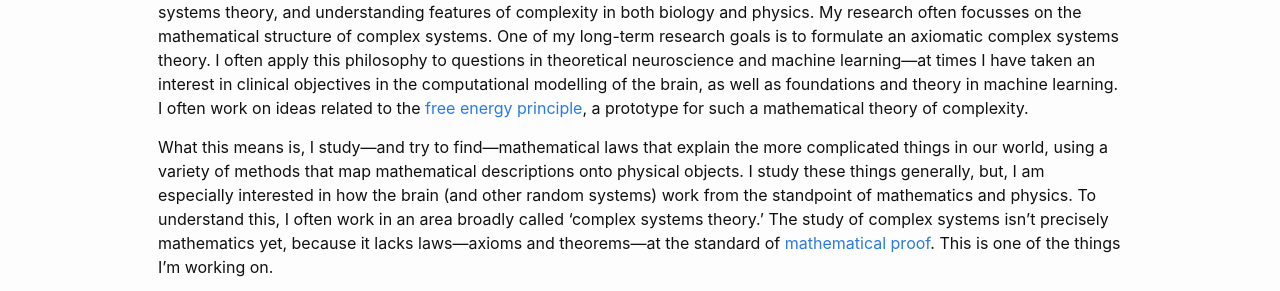
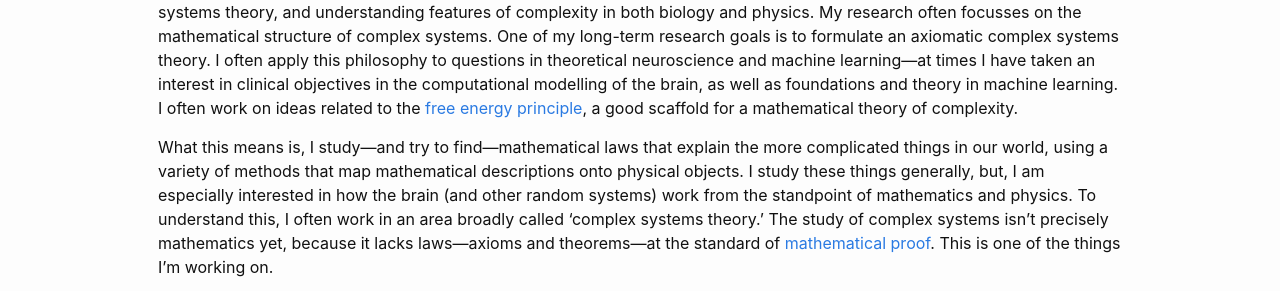
Before and after one commit to DARSakthi/DARSakthi.github.io, a Jekyll site: the page built from index.markdown, in a window 1280 px wide. Shown: the part 338-629 px from the top of the page. Built offline with Jekyll 4.4.1, drawn with Linux system fonts in a browser that asks for light colours.

Commit message:
Update index.markdown

```diff
--- a/index.markdown
+++ b/index.markdown
@@ -8,7 +8,7 @@ author_profile: true
 
 I am a researcher primarily affiliated with the Department of Mathematics at Stony Brook University, the [VERSES Research Lab](https://darsakthi.github.io/verses-lab/), and the Spatial Web Foundation more broadly. I am also involved in the Department of Biomedical Engineering inside SBU's Renaissance School of Medicine, and the Department of Physics and Astronomy at SBU. Previously, I was at MIT, and I have also consulted for the London-based AI and active inference think tank, Nested Minds Solutions. Since January 2022 much of my work has been funded by VERSES and the Spatial Web Foundation.
 
-I am broadly interested in applying methods from mathematical physics, like geometry, topology, and category theory, to problems in statistical and biological physics, stochastic dynamics, and probability theory. I take a particular interest in complex systems theory, and understanding features of complexity in both biology and physics. My research often focusses on the mathematical structure of complex systems. One of my long-term research goals is to formulate an axiomatic complex systems theory. I often apply this philosophy to questions in theoretical neuroscience and machine learning—at times I have taken an interest in clinical objectives in the computational modelling of the brain, as well as foundations and theory in machine learning. I often work on ideas related to the [free energy principle](https://en.wikipedia.org/wiki/Free_energy_principle), a prototype for such a mathematical theory of complexity.
+I am broadly interested in applying methods from mathematical physics, like geometry, topology, and category theory, to problems in statistical and biological physics, stochastic dynamics, and probability theory. I take a particular interest in complex systems theory, and understanding features of complexity in both biology and physics. My research often focusses on the mathematical structure of complex systems. One of my long-term research goals is to formulate an axiomatic complex systems theory. I often apply this philosophy to questions in theoretical neuroscience and machine learning—at times I have taken an interest in clinical objectives in the computational modelling of the brain, as well as foundations and theory in machine learning. I often work on ideas related to the [free energy principle](https://en.wikipedia.org/wiki/Free_energy_principle), a good scaffold for a mathematical theory of complexity.
 
 What this means is, I study—and try to find—mathematical laws that explain the more complicated things in our world, using a variety of methods that map mathematical descriptions onto physical objects. I study these things generally, but, I am especially interested in how the brain (and other random systems) work from the standpoint of mathematics and physics. To understand this, I often work in an area broadly called 'complex systems theory.' The study of complex systems isn’t precisely mathematics yet, because it lacks laws—axioms and theorems—at the standard of [mathematical proof](https://en.wikipedia.org/wiki/Mathematical_proof). This is one of the things I'm working on.
 
```
